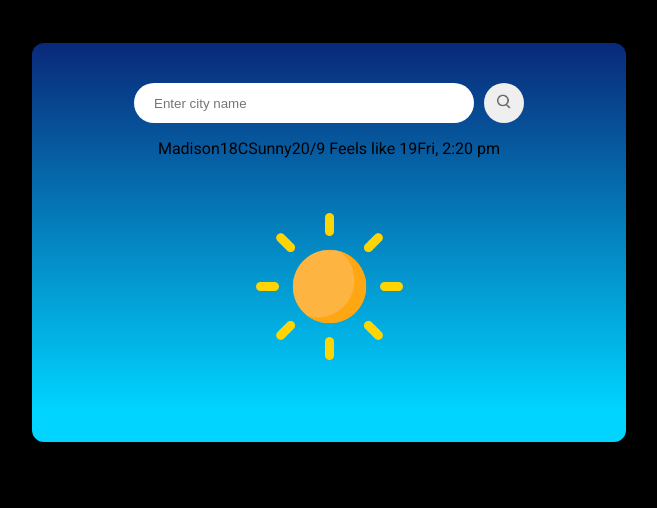
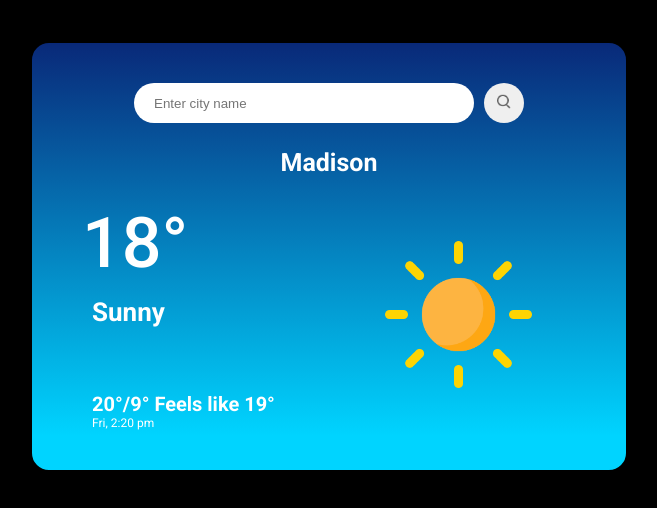
Before and after one commit to BeckWangthumboon/notes-sharing-app-, a React (Vite) app: page / in a window 1280 px wide. Shown: the top 508 px of the page, without its empty margins (311-968 px from the left). Built offline with nearby package versions, Linux system fonts and the light colour scheme.

Commit message:
Styled the Weather information and grids

```diff
--- a/src/components/Weather.jsx
+++ b/src/components/Weather.jsx
@@ -5,15 +5,23 @@ import "./components-styles/Weather.css";
 
 const Weather = () => {
   return (
-    <div className="weather-container">
+    <div className="outside-container">
       <Searchbar />
-      <div className="weather-information">
-        <p className="city-name">Madison </p>
-        <p className="temperature">18C </p>
-        <p className="weather-name">Sunny </p>
-        <p className="">20/9 Feels like 19</p>
-        <p className="">Fri, 2:20 pm</p>
-        <img src={clearIcon}></img>
+      <div className="weather-information-container">
+        <div className="city-name-container">
+          <p className="city-name">Madison</p>
+        </div>
+        <div className="weather-image-information-container">
+          <div className="weather-information">
+            <p className="temperature">18&deg;</p>
+            <p className="weather-name">Sunny</p>
+            <p className="feels-like">20&deg;/9&deg; Feels like 19&deg;</p>
+            <p className="current-time">Fri, 2:20 pm</p>
+          </div>
+          <div className="weather-image-container">
+            <img src={clearIcon}></img>
+          </div>
+        </div>
       </div>
     </div>
   );
--- a/src/components/components-styles/Weather.css
+++ b/src/components/components-styles/Weather.css
@@ -1,9 +1,9 @@
-.weather-container {
+.outside-container {
   border-color: black;
   border-style: solid;
   padding: 40px;
   background: rgb(0, 15, 36);
-  border-radius: 15px;
+  border-radius: 20px;
   background: linear-gradient(
     to bottom,
     rgba(0, 15, 36, 1) 0%,
@@ -12,6 +12,59 @@
   );
 }
 
-.weather-information p {
-  display: inline-block;
+.weather-information-container {
+  display: grid;
 }
+
+.weather-information-container p {
+  color: white;
+  font-weight: 00;
+}
+
+.city-name {
+  font-weight: 700;
+  font-size: 25px;
+}
+
+.weather-image-information-container {
+  display: grid;
+  grid-template-columns: 50% 50%;
+}
+
+.weather-information {
+  display: grid;
+  grid-template-rows: 1fr 1fr auto auto;
+}
+
+.temperature {
+  font-size: 70px;
+  text-align: left;
+  padding-left: 10px;
+  margin: 0px;
+  font-weight: 500;
+}
+
+.weather-name {
+  text-align: left;
+  padding-left: 20px;
+  margin: 0px;
+  font-weight: 700;
+  font-size: 26px;
+}
+
+.feels-like {
+  text-align: left;
+  padding-left: 20px;
+  margin: 0px;
+  align-self: end;
+  font-weight: 700;
+  font-size: 20px;
+}
+
+.current-time {
+  text-align: left;
+  padding-left: 20px;
+  margin: 0px;
+  align-self: end;
+  font-size: 12px;
+}
```
